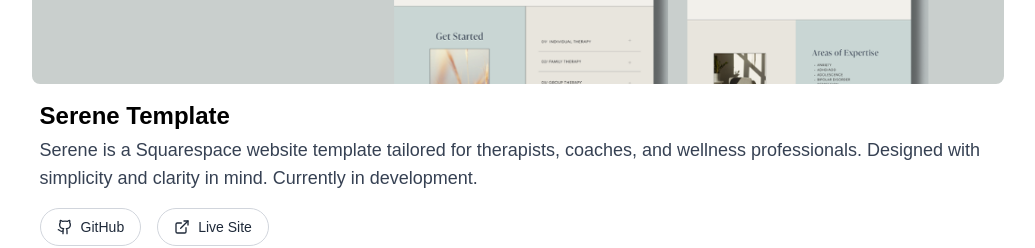
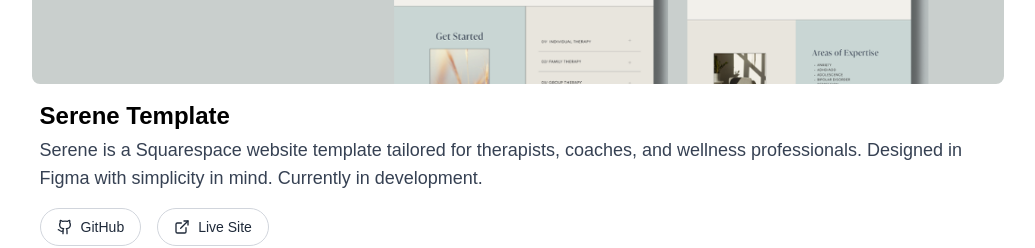
Before and after one commit to LaTrishaGomer/latrisha-gomer, a Next.js app: page / in a window 1280 px wide. Shown: the part 5580-5828 px from the top of the page, without its empty margins (122-1157 px from the left). Built offline with nearby package versions, Linux system fonts and the light colour scheme; a web font is replaced by a local one.

Commit message:
wip: fix work section copy

```diff
--- a/assets/assets.js
+++ b/assets/assets.js
@@ -101,7 +101,7 @@
     },
     {
         title: 'Serene Template',
-        description: 'Serene is a Squarespace website template tailored for therapists, coaches, and wellness professionals. Designed with simplicity and clarity in mind. Currently in development.',
+        description: 'Serene is a Squarespace website template tailored for therapists, coaches, and wellness professionals. Designed in Figma with simplicity in mind. Currently in development.',
         bgImage: '/work-7.png',
     },
 ]
```
